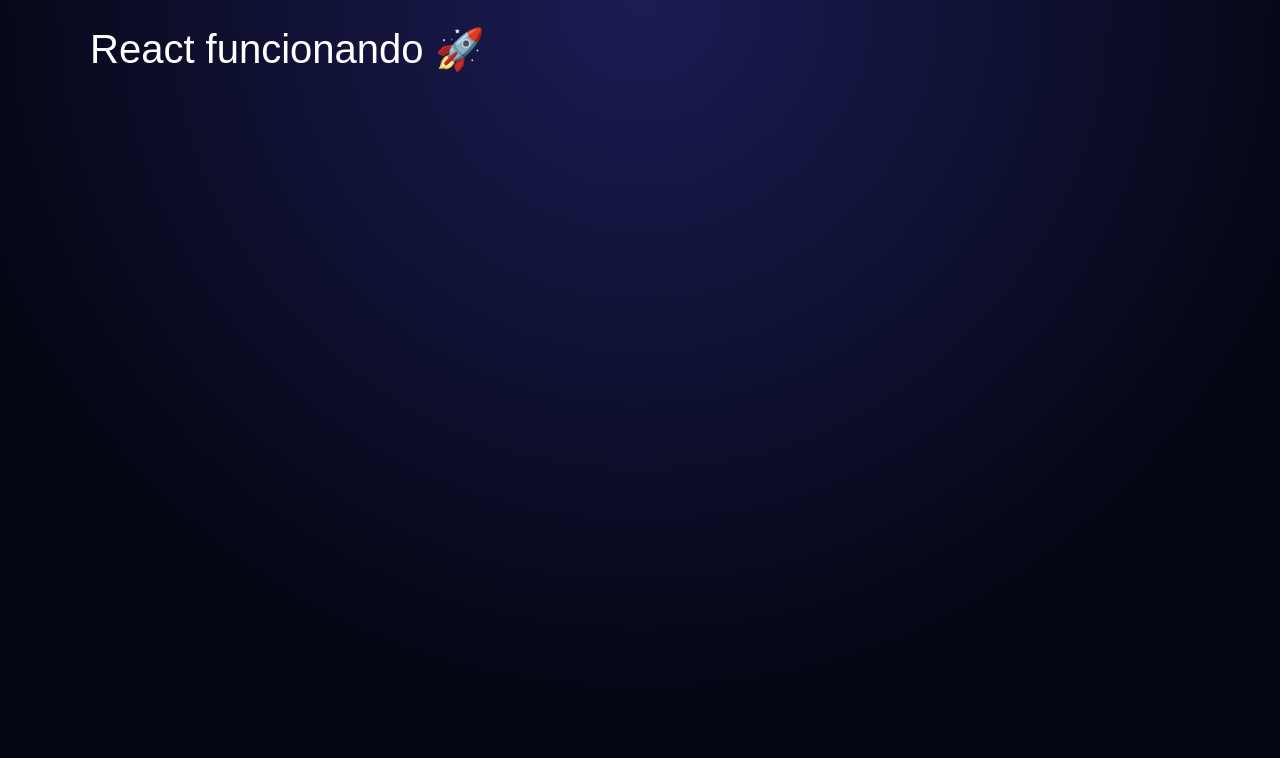
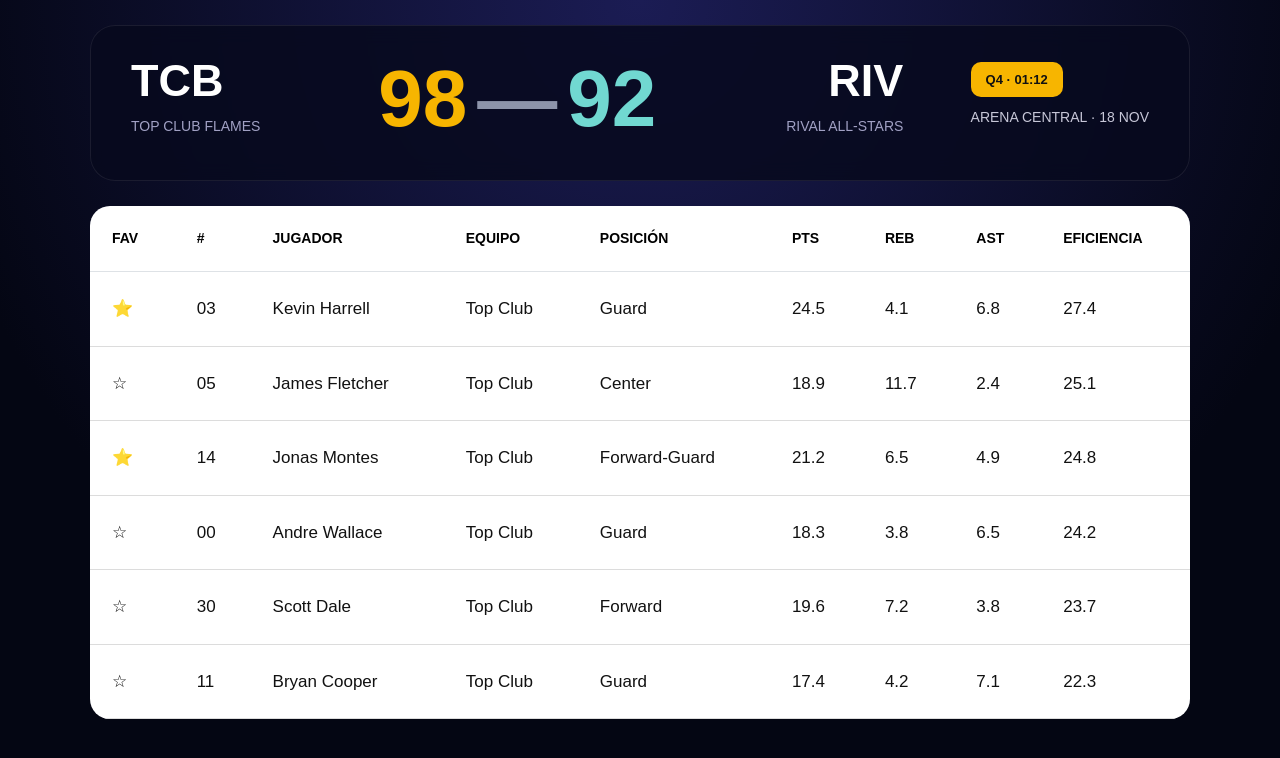
Before and after one commit to martind10/Examen_Final, a React (Vite) app in the folder REACT/basketball-dashboard/: page / in a window 1280 px wide. Shown: the top 758 px of the page. Built offline with nearby package versions, Linux system fonts and the light colour scheme.

Commit message:
codigo html y css actualizado con REACT

```diff
--- a/REACT/basketball-dashboard/src/App.jsx
+++ b/REACT/basketball-dashboard/src/App.jsx
@@ -1,3 +1,6 @@
+import Header from './components/Header/Header'
+import PlayersTable from './components/PlayersTable/PlayersTable'
+
 function App(){
 
   return(
@@ -6,9 +9,9 @@ function App(){
 
       <section className="dashboard__container">
 
-        <h1>
-          React funcionando 🚀
-        </h1>
+        <Header />
+
+        <PlayersTable />
 
       </section>
 
--- /dev/null
+++ b/REACT/basketball-dashboard/src/components/Header/Header.jsx
@@ -0,0 +1,73 @@
+function Header(){
+
+  return(
+
+    <header className="dashboard__header">
+
+      <div className="scoreboard">
+
+        <div className="scoreboard__team">
+
+          <h2 className="scoreboard__name">
+            TCB
+          </h2>
+
+          <p className="scoreboard__description">
+            TOP CLUB FLAMES
+          </p>
+
+        </div>
+
+        <div className="scoreboard__center">
+
+          <h1 className="scoreboard__score">
+
+            <span className="scoreboard__score--yellow">
+              98
+            </span>
+
+            <span className="scoreboard__separator">
+              —
+            </span>
+
+            <span className="scoreboard__score--blue">
+              92
+            </span>
+
+          </h1>
+
+        </div>
+
+        <div className="scoreboard__team scoreboard__team--right">
+
+          <h2 className="scoreboard__name">
+            RIV
+          </h2>
+
+          <p className="scoreboard__description">
+            RIVAL ALL-STARS
+          </p>
+
+        </div>
+
+        <div className="scoreboard__time">
+
+          <span className="scoreboard__badge">
+            Q4 · 01:12
+          </span>
+
+          <p className="scoreboard__arena">
+            ARENA CENTRAL · 18 NOV
+          </p>
+
+        </div>
+
+      </div>
+
+    </header>
+
+  )
+
+}
+
+export default Header
--- /dev/null
+++ b/REACT/basketball-dashboard/src/components/PlayersTable/PlayersTable.jsx
@@ -0,0 +1,89 @@
+import players from '../../data/players'
+
+function PlayersTable(){
+
+  return(
+
+    <div className="table-responsive">
+
+      <table className="players-table table">
+
+        <thead>
+
+          <tr>
+
+            <th>FAV</th>
+            <th>#</th>
+            <th>JUGADOR</th>
+            <th>EQUIPO</th>
+            <th>POSICIÓN</th>
+            <th>PTS</th>
+            <th>REB</th>
+            <th>AST</th>
+            <th>EFICIENCIA</th>
+
+          </tr>
+
+        </thead>
+
+        <tbody>
+
+          {
+
+            players.map((player) => (
+
+              <tr key={player.id}>
+
+                <td>
+                  {player.favorite ? '⭐' : '☆'}
+                </td>
+
+                <td>
+                  {player.number}
+                </td>
+
+                <td>
+                  {player.player}
+                </td>
+
+                <td>
+                  {player.team}
+                </td>
+
+                <td>
+                  {player.position}
+                </td>
+
+                <td>
+                  {player.pts}
+                </td>
+
+                <td>
+                  {player.reb}
+                </td>
+
+                <td>
+                  {player.ast}
+                </td>
+
+                <td>
+                  {player.efficiency}
+                </td>
+
+              </tr>
+
+            ))
+
+          }
+
+        </tbody>
+
+      </table>
+
+    </div>
+
+  )
+
+}
+
+export default PlayersTable
--- /dev/null
+++ b/REACT/basketball-dashboard/src/data/players.js
@@ -0,0 +1,83 @@
+const players = [
+
+  {
+    id: 1,
+    favorite: true,
+    number: '03',
+    player: 'Kevin Harrell',
+    team: 'Top Club',
+    position: 'Guard',
+    pts: 24.5,
+    reb: 4.1,
+    ast: 6.8,
+    efficiency: 27.4
+  },
+
+  {
+    id: 2,
+    favorite: false,
+    number: '05',
+    player: 'James Fletcher',
+    team: 'Top Club',
+    position: 'Center',
+    pts: 18.9,
+    reb: 11.7,
+    ast: 2.4,
+    efficiency: 25.1
+  },
+
+  {
+    id: 3,
+    favorite: true,
+    number: '14',
+    player: 'Jonas Montes',
+    team: 'Top Club',
+    position: 'Forward-Guard',
+    pts: 21.2,
+    reb: 6.5,
+    ast: 4.9,
+    efficiency: 24.8
+  },
+
+  {
+    id: 4,
+    favorite: false,
+    number: '00',
+    player: 'Andre Wallace',
+    team: 'Top Club',
+    position: 'Guard',
+    pts: 18.3,
+    reb: 3.8,
+    ast: 6.5,
+    efficiency: 24.2
+  },
+
+  {
+    id: 5,
+    favorite: false,
+    number: '30',
+    player: 'Scott Dale',
+    team: 'Top Club',
+    position: 'Forward',
+    pts: 19.6,
+    reb: 7.2,
+    ast: 3.8,
+    efficiency: 23.7
+  },
+
+  {
+    id: 6,
+    favorite: false,
+    number: '11',
+    player: 'Bryan Cooper',
+    team: 'Top Club',
+    position: 'Guard',
+    pts: 17.4,
+    reb: 4.2,
+    ast: 7.1,
+    efficiency: 22.3
+  }
+
+]
+
+export default players
--- a/REACT/basketball-dashboard/src/styles/dashboard.css
+++ b/REACT/basketball-dashboard/src/styles/dashboard.css
@@ -23,3 +23,97 @@ body{
   width: 100%;
   max-width: 1100px;
 }
+
+.dashboard__header{
+  background: rgba(8, 10, 30, 0.85);
+  border: 1px solid rgba(255,255,255,0.08);
+  border-radius: 25px;
+  padding: 25px 40px;
+  margin-bottom: 25px;
+  backdrop-filter: blur(10px);
+}
+
+.scoreboard{
+  display: flex;
+  justify-content: space-between;
+  align-items: center;
+}
+
+.scoreboard__team{
+  width: 180px;
+}
+
+.scoreboard__team--right{
+  text-align: right;
+}
+
+.scoreboard__name{
+  font-size: 45px;
+  font-weight: bold;
+}
+
+.scoreboard__description{
+  font-size: 14px;
+  color: #a1a1c4;
+  margin-top: 5px;
+}
+
+.scoreboard__score{
+  font-size: 80px;
+  font-weight: bold;
+}
+
+.scoreboard__score--yellow{
+  color: #f7b500;
+}
+
+.scoreboard__score--blue{
+  color: #71d8d1;
+}
+
+.scoreboard__separator{
+  color: #8d94aa;
+  margin: 0 10px;
+}
+
+.scoreboard__badge{
+  background: #f7b500;
+  color: #111;
+  padding: 8px 15px;
+  border-radius: 10px;
+  font-size: 13px;
+  font-weight: bold;
+  display: inline-block;
+  margin-bottom: 10px;
+}
+
+.scoreboard__arena{
+  font-size: 14px;
+  color: #c7c7d8;
+}
+
+.players-table{
+  width: 100%;
+  border-collapse: collapse;
+  overflow: hidden;
+  border-radius: 20px;
+  margin-bottom: 30px;
+}
+
+.players-table thead{
+  background: #22273d;
+}
+
+.players-table th{
+  padding: 22px;
+  text-align: left;
+  font-size: 14px;
+}
+
+.players-table td{
+  padding: 24px 22px;
+  background: white;
+  color: #111;
+  border-bottom: 1px solid #dcdcdc;
+  font-size: 17px;
+}
```
